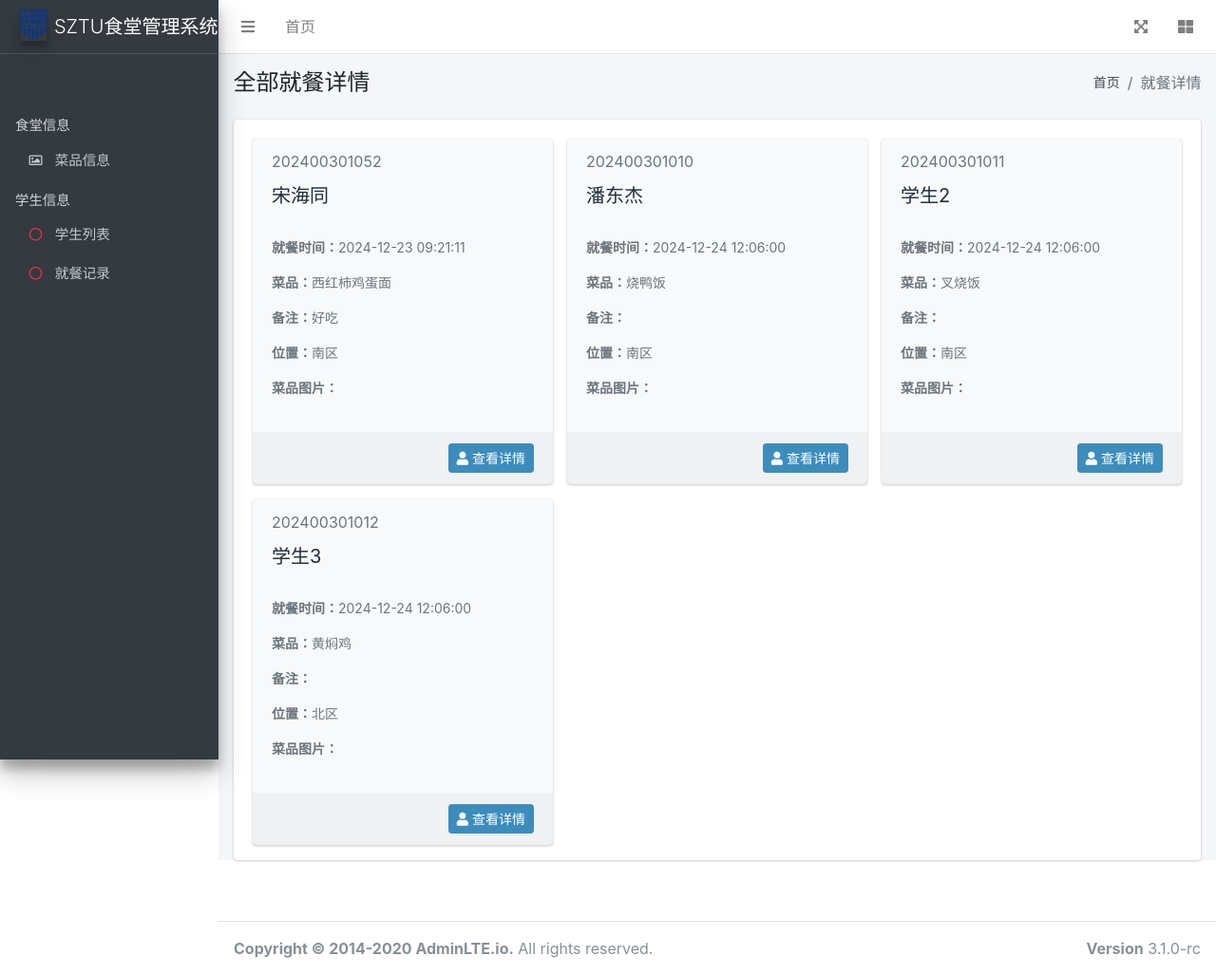
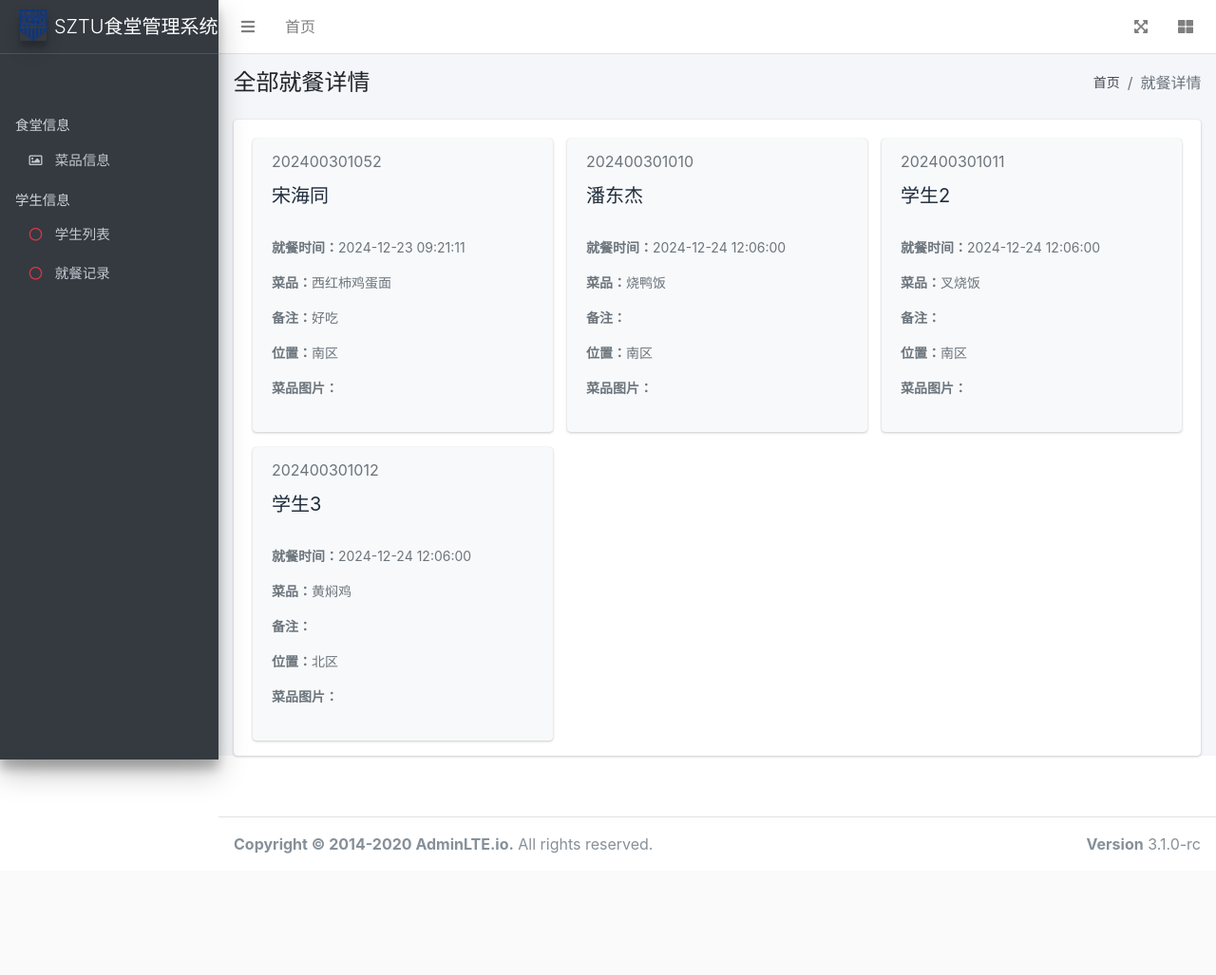
Before and after one commit to CutrelyAlex/2024CS-Python, a Flask app: page /dining/dining_list in a window 1280 px wide. Shown: the whole page at 95% size. After the commit the page ends 899 px from the top, so only its background shows below. Run offline with Flask 3, Linux system fonts and the light colour scheme; some libraries are stand-ins or nearby versions.

Commit message:
修改就餐记录脚页

```diff
--- a/templates/MangerStu/Dining_record.html
+++ b/templates/MangerStu/Dining_record.html
@@ -50,17 +50,10 @@
                     {% for dining in stu.dining_info_list %}
                       {% for img in dining.images %}
                         <div class="col-4 text-center">
-                      <img src="../../{{img}}" alt="user-avatar" class="img-sqaure img-fluid">
+                      <img src="../../{{img}}" alt="无" class="img-sqaure img-fluid">
                     </div>
                       {% endfor %}
                     {% endfor %}
-                  </div>
-                </div>
-                <div class="card-footer">
-                  <div class="text-right">
-                    <a href="#" class="btn btn-sm btn-primary">
-                      <i class="fas fa-user"></i> 查看详情
-                    </a>
                   </div>
                 </div>
               </div>
```
